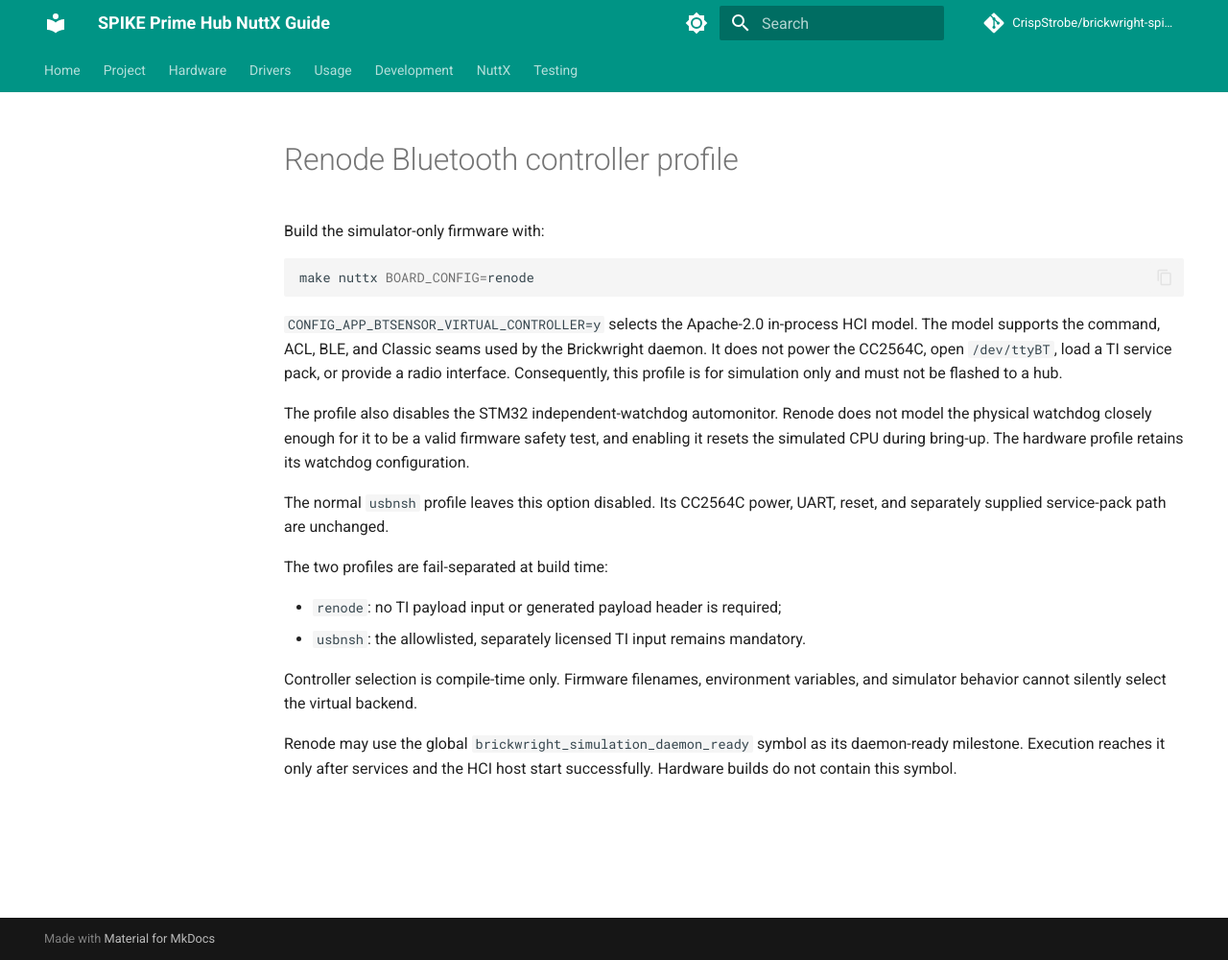
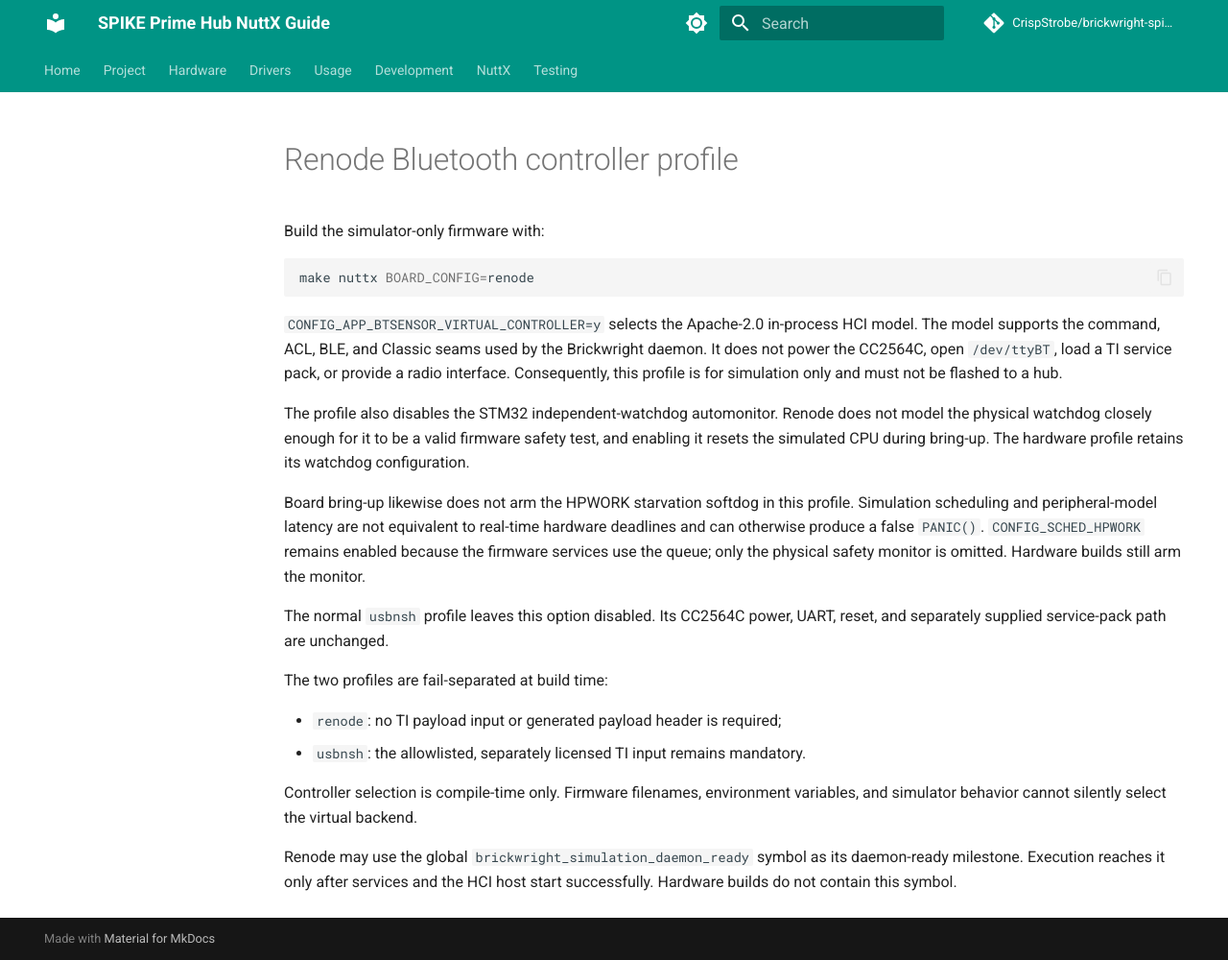
Before and after one commit to CrispStrobe/brickwright-spike-prime-fw, an MkDocs documentation site: the page built from docs/en/testing/renode-controller.md, in a window 1280 px wide and 1000 px high. Shown: the whole window at 96% size. Built offline with MkDocs 1.6.1 and Material for MkDocs 9.7.7, drawn with Linux system fonts in a browser that asks for light colours; comment, search, counter and statistics services are not loaded.

Commit message:
simulation: omit HPWORK softdog from Renode bring-up

```diff
--- a/docs/en/testing/renode-controller.md
+++ b/docs/en/testing/renode-controller.md
@@ -17,6 +17,13 @@
 firmware safety test, and enabling it resets the simulated CPU during bring-up.
 The hardware profile retains its watchdog configuration.
 
+Board bring-up likewise does not arm the HPWORK starvation softdog in this
+profile. Simulation scheduling and peripheral-model latency are not equivalent
+to real-time hardware deadlines and can otherwise produce a false `PANIC()`.
+`CONFIG_SCHED_HPWORK` remains enabled because the firmware services use the
+queue; only the physical safety monitor is omitted. Hardware builds still arm
+the monitor.
+
 The normal `usbnsh` profile leaves this option disabled. Its CC2564C power,
 UART, reset, and separately supplied service-pack path are unchanged.
 
```
Also changed, not shown: 1 other file.
